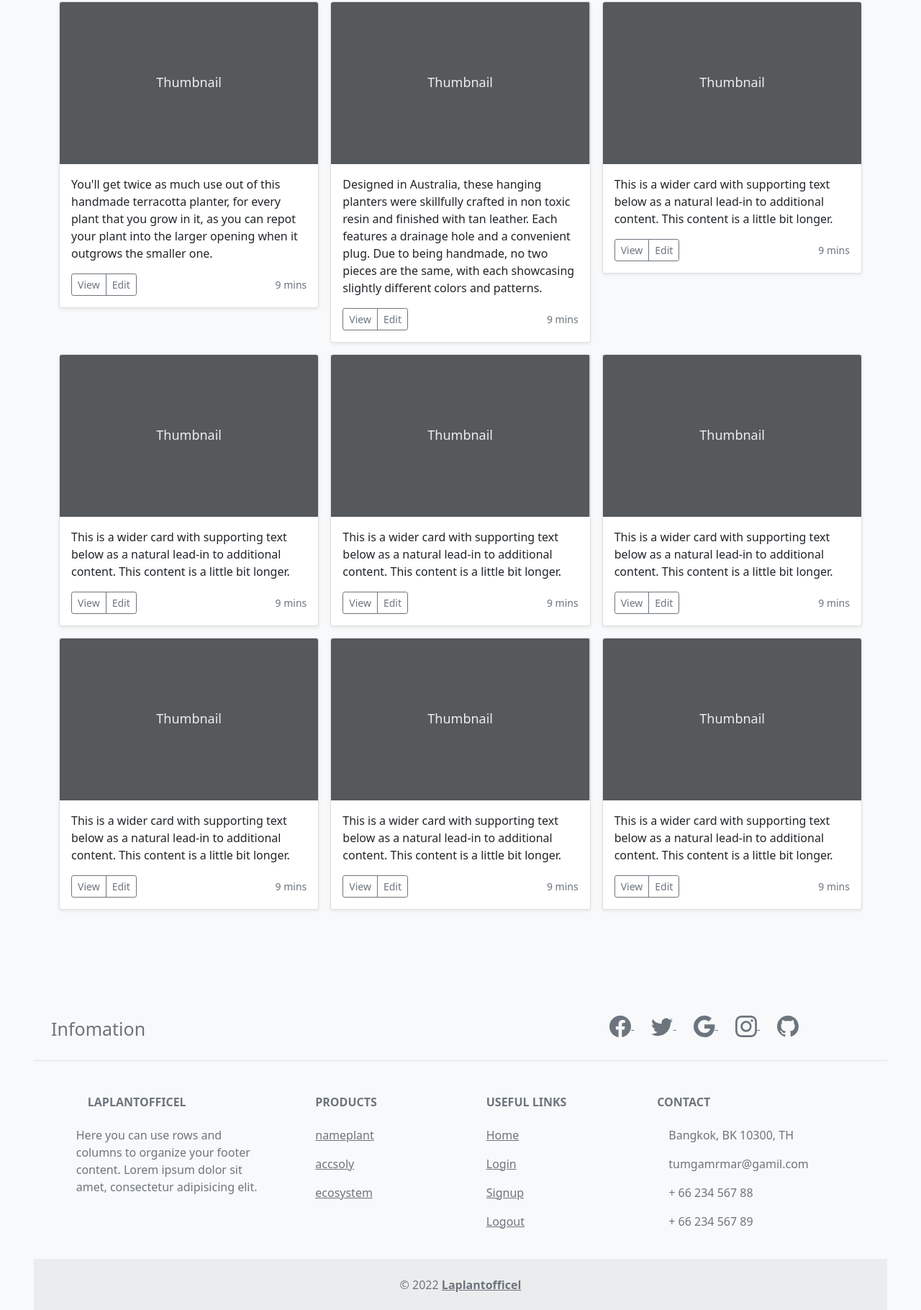
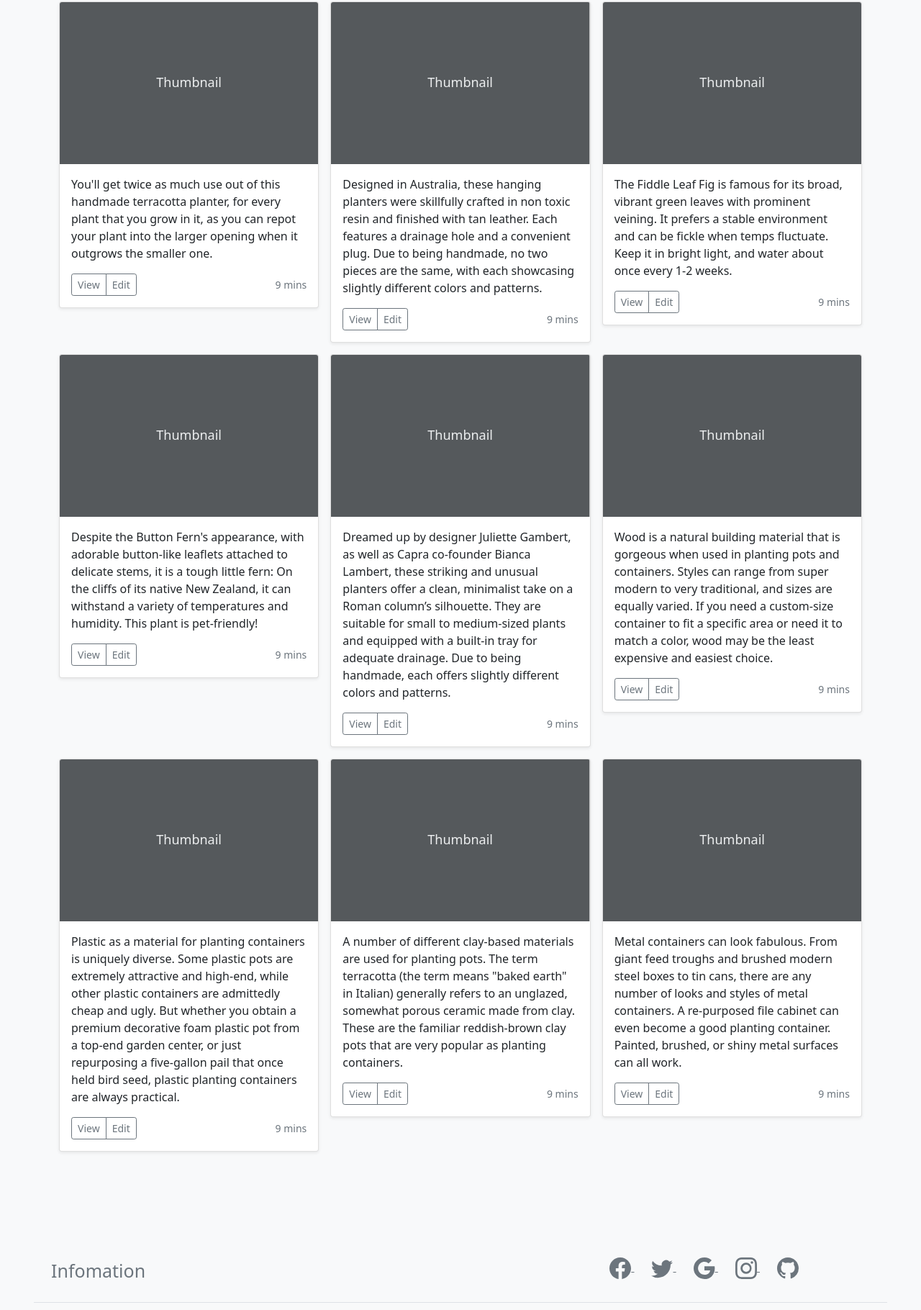
Before and after one commit to kittikhun1910/Webapp, a Flask app: page /pot in a window 1280 px wide. Shown: the part 990-2810 px from the top of the page at 72% size. Run offline with Flask 2, Linux system fonts and the light colour scheme; the visitor is signed in with stand-in values (Sample User, id 1); some libraries are stand-ins or nearby versions.

```diff
--- a/myapp/templates/pot.html
+++ b/myapp/templates/pot.html
@@ -79,7 +79,7 @@
                 <svg class="bd-placeholder-img card-img-top" width="100%" height="225" xmlns="http://www.w3.org/2000/svg" role="img" aria-label="Placeholder: Thumbnail" preserveAspectRatio="xMidYMid slice" focusable="false"><title>Placeholder</title><rect width="100%" height="100%" fill="#55595c"/><text x="50%" y="50%" fill="#eceeef" dy=".3em">Thumbnail</text></svg>
 
                 <div class="card-body">
-                  <p class="card-text">This is a wider card with supporting text below as a natural lead-in to additional content. This content is a little bit longer.</p>
+                  <p class="card-text">The Fiddle Leaf Fig is famous for its broad, vibrant green leaves with prominent veining. It prefers a stable environment and can be fickle when temps fluctuate. Keep it in bright light, and water about once every 1-2 weeks.</p>
                   <div class="d-flex justify-content-between align-items-center">
                     <div class="btn-group">
                       <button type="button" class="btn btn-sm btn-outline-secondary">View</button>
@@ -96,7 +96,7 @@
                 <svg class="bd-placeholder-img card-img-top" width="100%" height="225" xmlns="http://www.w3.org/2000/svg" role="img" aria-label="Placeholder: Thumbnail" preserveAspectRatio="xMidYMid slice" focusable="false"><title>Placeholder</title><rect width="100%" height="100%" fill="#55595c"/><text x="50%" y="50%" fill="#eceeef" dy=".3em">Thumbnail</text></svg>
 
                 <div class="card-body">
-                  <p class="card-text">This is a wider card with supporting text below as a natural lead-in to additional content. This content is a little bit longer.</p>
+                  <p class="card-text">Despite the Button Fern's appearance, with adorable button-like leaflets attached to delicate stems, it is a tough little fern: On the cliffs of its native New Zealand, it can withstand a variety of temperatures and humidity. This plant is pet-friendly!</p>
                   <div class="d-flex justify-content-between align-items-center">
                     <div class="btn-group">
                       <button type="button" class="btn btn-sm btn-outline-secondary">View</button>
@@ -112,7 +112,7 @@
                 <svg class="bd-placeholder-img card-img-top" width="100%" height="225" xmlns="http://www.w3.org/2000/svg" role="img" aria-label="Placeholder: Thumbnail" preserveAspectRatio="xMidYMid slice" focusable="false"><title>Placeholder</title><rect width="100%" height="100%" fill="#55595c"/><text x="50%" y="50%" fill="#eceeef" dy=".3em">Thumbnail</text></svg>
 
                 <div class="card-body">
-                  <p class="card-text">This is a wider card with supporting text below as a natural lead-in to additional content. This content is a little bit longer.</p>
+                  <p class="card-text">Dreamed up by designer Juliette Gambert, as well as Capra co-founder Bianca Lambert, these striking and unusual planters offer a clean, minimalist take on a Roman column’s silhouette. They are suitable for small to medium-sized plants and equipped with a built-in tray for adequate drainage. Due to being handmade, each offers slightly different colors and patterns.</p>
                   <div class="d-flex justify-content-between align-items-center">
                     <div class="btn-group">
                       <button type="button" class="btn btn-sm btn-outline-secondary">View</button>
@@ -128,7 +128,7 @@
                 <svg class="bd-placeholder-img card-img-top" width="100%" height="225" xmlns="http://www.w3.org/2000/svg" role="img" aria-label="Placeholder: Thumbnail" preserveAspectRatio="xMidYMid slice" focusable="false"><title>Placeholder</title><rect width="100%" height="100%" fill="#55595c"/><text x="50%" y="50%" fill="#eceeef" dy=".3em">Thumbnail</text></svg>
 
                 <div class="card-body">
-                  <p class="card-text">This is a wider card with supporting text below as a natural lead-in to additional content. This content is a little bit longer.</p>
+                  <p class="card-text">Wood is a natural building material that is gorgeous when used in planting pots and containers. Styles can range from super modern to very traditional, and sizes are equally varied. If you need a custom-size container to fit a specific area or need it to match a color, wood may be the least expensive and easiest choice.</p>
                   <div class="d-flex justify-content-between align-items-center">
                     <div class="btn-group">
                       <button type="button" class="btn btn-sm btn-outline-secondary">View</button>
@@ -145,7 +145,7 @@
                 <svg class="bd-placeholder-img card-img-top" width="100%" height="225" xmlns="http://www.w3.org/2000/svg" role="img" aria-label="Placeholder: Thumbnail" preserveAspectRatio="xMidYMid slice" focusable="false"><title>Placeholder</title><rect width="100%" height="100%" fill="#55595c"/><text x="50%" y="50%" fill="#eceeef" dy=".3em">Thumbnail</text></svg>
 
                 <div class="card-body">
-                  <p class="card-text">This is a wider card with supporting text below as a natural lead-in to additional content. This content is a little bit longer.</p>
+                  <p class="card-text">Plastic as a material for planting containers is uniquely diverse. Some plastic pots are extremely attractive and high-end, while other plastic containers are admittedly cheap and ugly. But whether you obtain  a premium decorative foam plastic pot from a top-end garden center, or just repurposing a five-gallon pail that once held bird seed, plastic planting containers are always practical. </p>
                   <div class="d-flex justify-content-between align-items-center">
                     <div class="btn-group">
                       <button type="button" class="btn btn-sm btn-outline-secondary">View</button>
@@ -161,7 +161,7 @@
                 <svg class="bd-placeholder-img card-img-top" width="100%" height="225" xmlns="http://www.w3.org/2000/svg" role="img" aria-label="Placeholder: Thumbnail" preserveAspectRatio="xMidYMid slice" focusable="false"><title>Placeholder</title><rect width="100%" height="100%" fill="#55595c"/><text x="50%" y="50%" fill="#eceeef" dy=".3em">Thumbnail</text></svg>
 
                 <div class="card-body">
-                  <p class="card-text">This is a wider card with supporting text below as a natural lead-in to additional content. This content is a little bit longer.</p>
+                  <p class="card-text">A number of different clay-based materials are used for planting pots. The term terracotta (the term means "baked earth" in Italian) generally refers to an unglazed, somewhat porous ceramic made from clay. These are the familiar reddish-brown clay pots that are very popular as planting containers.</p>
                   <div class="d-flex justify-content-between align-items-center">
                     <div class="btn-group">
                       <button type="button" class="btn btn-sm btn-outline-secondary">View</button>
@@ -177,7 +177,7 @@
                 <svg class="bd-placeholder-img card-img-top" width="100%" height="225" xmlns="http://www.w3.org/2000/svg" role="img" aria-label="Placeholder: Thumbnail" preserveAspectRatio="xMidYMid slice" focusable="false"><title>Placeholder</title><rect width="100%" height="100%" fill="#55595c"/><text x="50%" y="50%" fill="#eceeef" dy=".3em">Thumbnail</text></svg>
 
                 <div class="card-body">
-                  <p class="card-text">This is a wider card with supporting text below as a natural lead-in to additional content. This content is a little bit longer.</p>
+                  <p class="card-text">Metal containers can look fabulous. From giant feed troughs and brushed modern steel boxes to tin cans, there are any number of looks and styles of metal containers. A re-purposed file cabinet can even become a good planting container. Painted, brushed, or shiny metal surfaces can all work.</p>
                   <div class="d-flex justify-content-between align-items-center">
                     <div class="btn-group">
                       <button type="button" class="btn btn-sm btn-outline-secondary">View</button>
```
